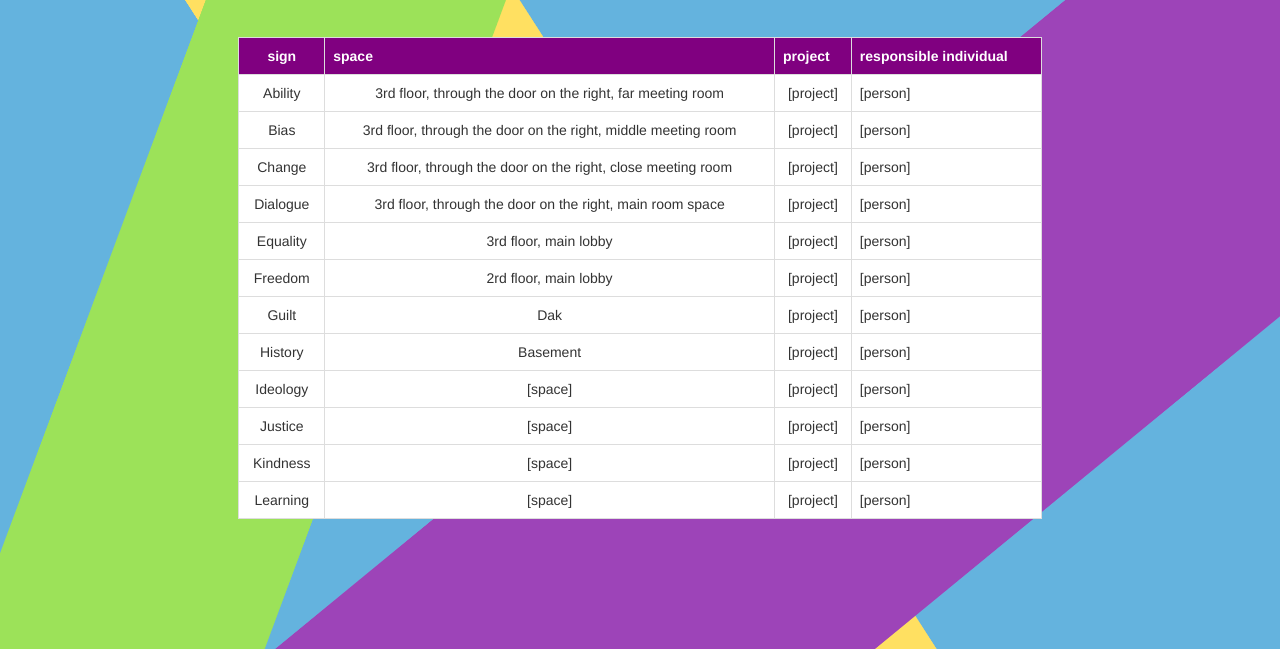
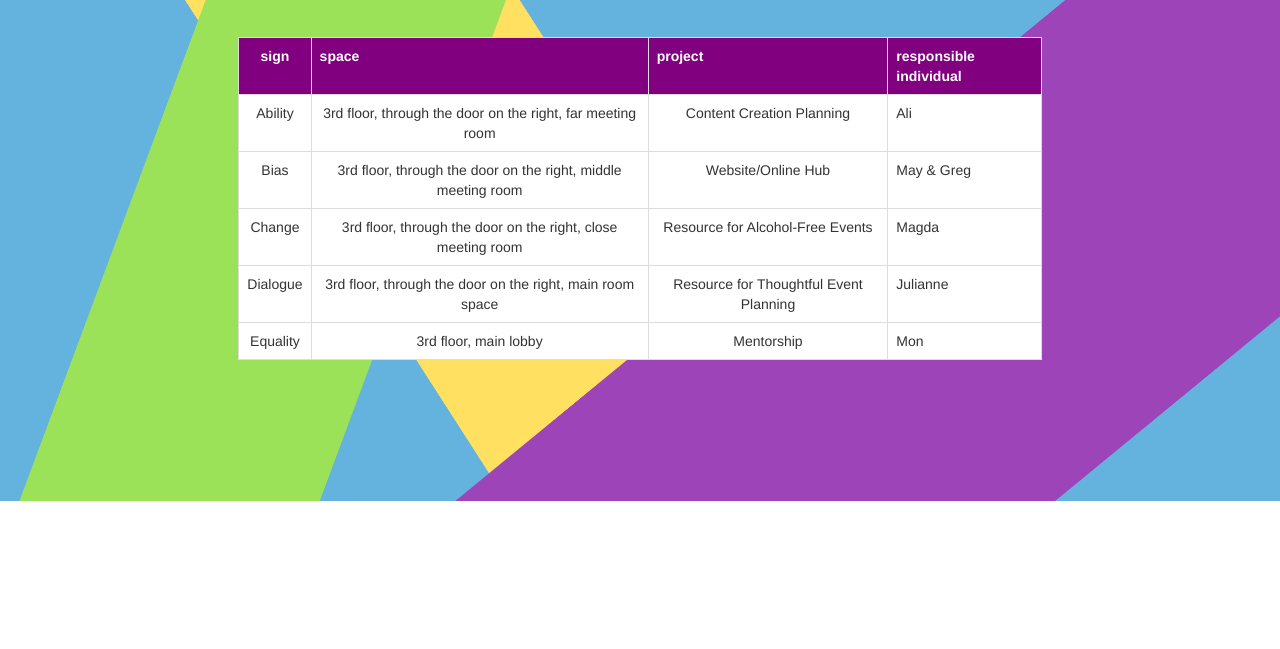
Before and after one commit to Diversitechy/static-site, a plain HTML site: page space/index.html in a window 1280 px wide. Shown: the part 299-948 px from the top of the page. After the commit the page ends 800 px from the top, so only its background shows below. Drawn offline with nearby package versions, Linux system fonts and the light colour scheme.

```diff
--- a/space/index.html
+++ b/space/index.html
@@ -36,10 +36,10 @@
               3rd floor, through the door on the right, far meeting room
             </td>
             <td>
-              [project]
+              Content Creation Planning
             </td>
             <td>
-              [person]
+              Ali
             </td>
           </tr>
           <tr>
@@ -50,10 +50,10 @@
               3rd floor, through the door on the right, middle meeting room
             </td>
             <td>
-              [project]
+              Website/Online Hub
             </td>
             <td>
-              [person]
+              May & Greg
             </td>
           </tr>
           <tr>
@@ -64,10 +64,10 @@
               3rd floor, through the door on the right, close meeting room
             </td>
             <td>
-              [project]
+              Resource for Alcohol-Free Events
             </td>
             <td>
-              [person]
+              Magda
             </td>
           </tr>
           <tr>
@@ -78,10 +78,10 @@
               3rd floor, through the door on the right, main room space
             </td>
             <td>
-              [project]
+              Resource for Thoughtful Event Planning
             </td>
             <td>
-              [person]
+              Julianne
             </td>
           </tr>
           <tr>
@@ -92,108 +92,10 @@
               3rd floor, main lobby
             </td>
             <td>
-              [project]
+              Mentorship
             </td>
             <td>
-              [person]
-            </td>
-          </tr>
-          <tr>
-            <td>
-              Freedom
-            </td>
-            <td>
-              2rd floor, main lobby
-            </td>
-            <td>
-              [project]
-            </td>
-            <td>
-              [person]
-            </td>
-          </tr>
-          <tr>
-            <td>
-              Guilt
-            </td>
-            <td>
-              Dak
-            </td>
-            <td>
-              [project]
-            </td>
-            <td>
-              [person]
-            </td>
-          </tr>
-          <tr>
-            <td>
-              History
-            </td>
-            <td>
-              Basement
-            </td>
-            <td>
-              [project]
-            </td>
-            <td>
-              [person]
-            </td>
-          </tr>
-          <tr>
-            <td>
-              Ideology
-            </td>
-            <td>
-              [space]
-            </td>
-            <td>
-              [project]
-            </td>
-            <td>
-              [person]
-            </td>
-          </tr>
-          <tr>
-            <td>
-              Justice
-            </td>
-            <td>
-              [space]
-            </td>
-            <td>
-              [project]
-            </td>
-            <td>
-              [person]
-            </td>
-          </tr>
-          <tr>
-            <td>
-              Kindness
-            </td>
-            <td>
-              [space]
-            </td>
-            <td>
-              [project]
-            </td>
-            <td>
-              [person]
-            </td>
-          </tr>
-          <tr>
-            <td>
-              Learning
-            </td>
-            <td>
-              [space]
-            </td>
-            <td>
-              [project]
-            </td>
-            <td>
-              [person]
+              Mon
             </td>
           </tr>
         </table>
```
Also changed, not shown: index.html (+5 -2 lines), medium.png (added).
